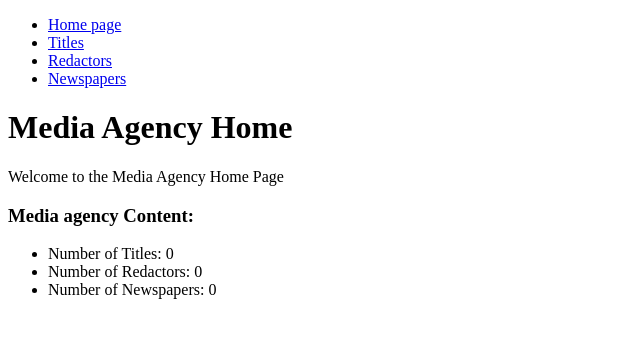
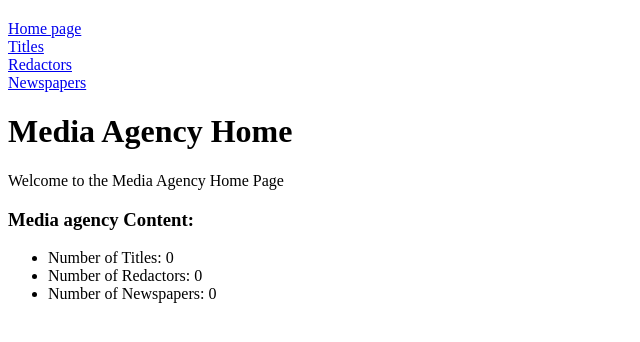
Before and after one commit to tpavliohlo/media-agency, a Django app: page / in a window 1280 px wide. Shown: the top 342 px of the page, without its empty margins (0-640 px from the left). Run offline with Django 5.2, Linux system fonts and the light colour scheme; data that the repository does not hold is empty.

Commit message:
create styles.css

```diff
--- a/media_agency/settings.py
+++ b/media_agency/settings.py
@@ -120,6 +120,10 @@ USE_TZ = True
 
 STATIC_URL = 'static/'
 
+STATICFILES_DIRS = [
+    BASE_DIR / "static",
+]
+
 # Default primary key field type
 # https://docs.djangoproject.com/en/5.1/ref/settings/#default-auto-field
 
--- /dev/null
+++ b/static/css/styles.css
@@ -0,0 +1,8 @@
+body {
+    margin-top: 20px;
+}
+
+.sidebar-nav {
+    padding: 0;
+    list-style: None;
+}
--- a/templates/base.html
+++ b/templates/base.html
@@ -5,6 +5,9 @@
   {% block title %}<title>Media Agency</title>{% endblock %}
   <meta charset="utf-8">
   <meta name="viewport" content="width=device-width, initial-scale=1, shrink-to-fit=no">
+
+  {% load static %}
+  <link rel="stylesheet" href="{% static 'css/styles.css' %}">
 </head>
 
 <body>
--- a/templates/includes/sidebar.html
+++ b/templates/includes/sidebar.html
@@ -1,4 +1,4 @@
-<ul>
+<ul class="sidebar-nav">
   <li>
     <a href="{% url 'catalog:index' %}">Home page</a>
   </li>
```
